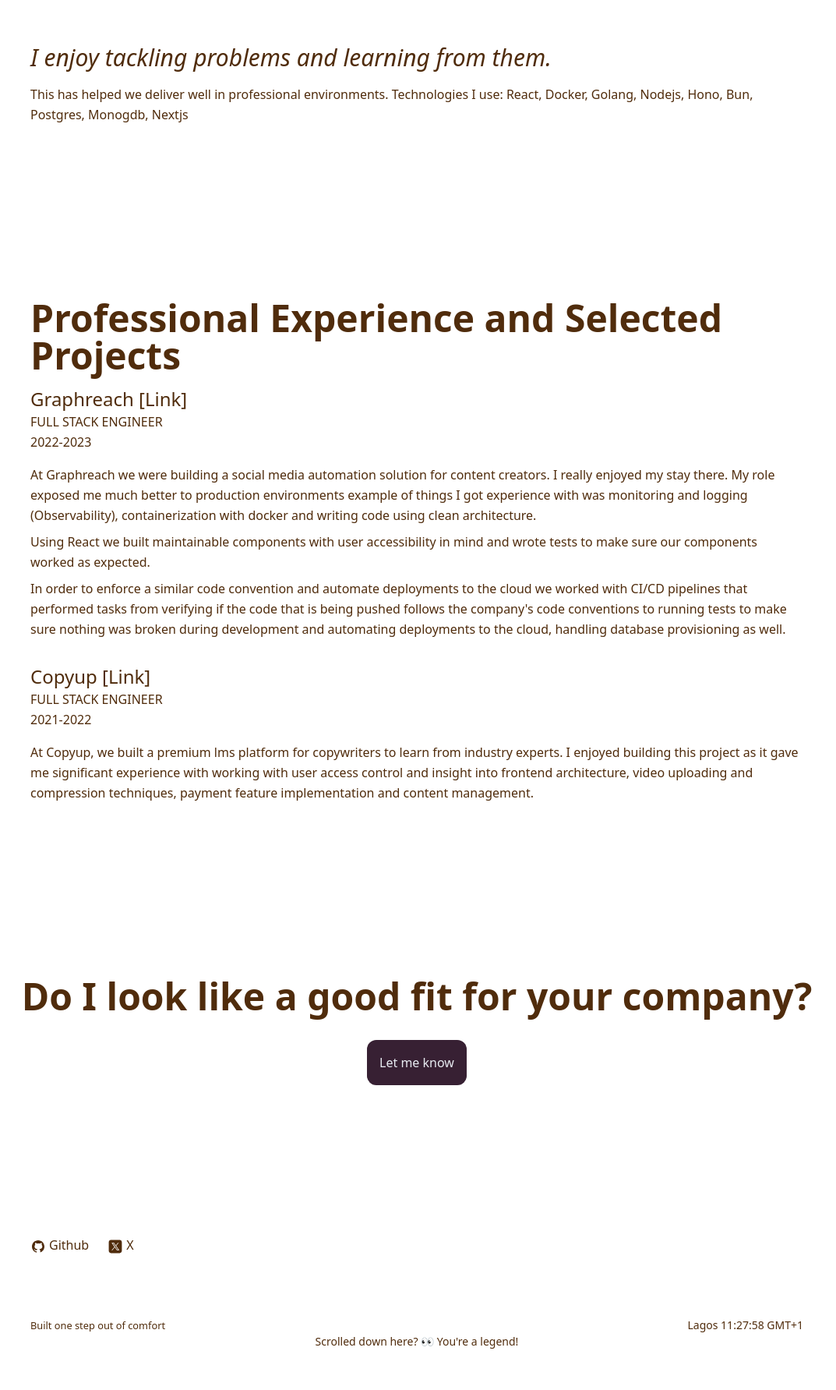
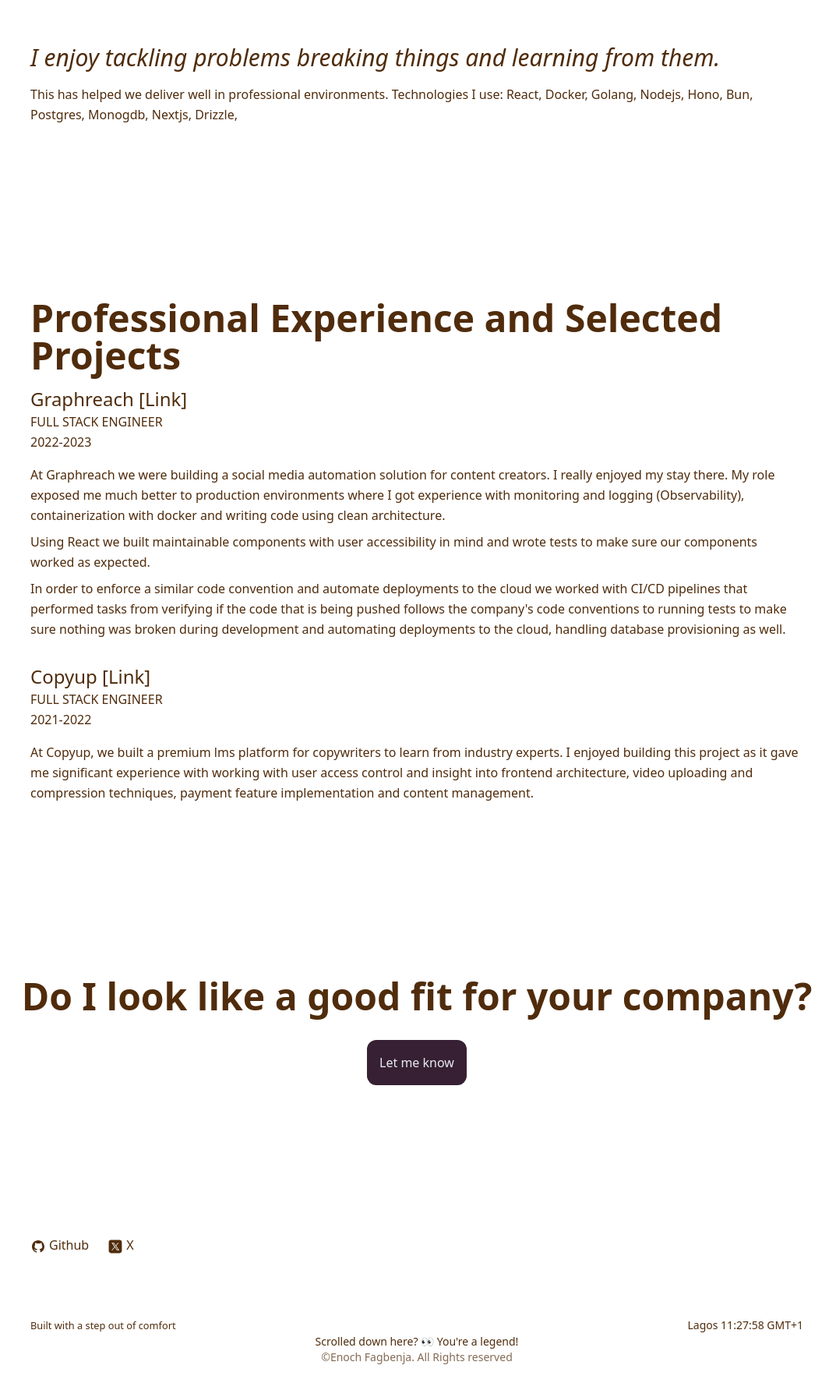
Before and after one commit to fagbenjaenoch/portfolio-v1, a React (Vite) app: page / in a window 1280 px wide. Shown: the part 904-2687 px from the top of the page at 78% size, without its empty margins (105-1178 px from the left). Built offline with nearby package versions, Linux system fonts and the light colour scheme.

Commit message:
edited my work section

```diff
--- a/src/App.tsx
+++ b/src/App.tsx
@@ -74,12 +74,12 @@ export default function App() {
 				</section>
 				<section className="px-4 py-[10rem] lg:max-w-5xl lg:mx-auto">
 					<p className="text-3xl italic">
-						I enjoy tackling problems and learning from them.
+						I enjoy tackling problems breaking things and learning from them.
 					</p>
 					<div className="mt-4">
 						This has helped we deliver well in professional environments.
 						Technologies I use: React, Docker, Golang, Nodejs, Hono, Bun,
-						Postgres, Monogdb, Nextjs
+						Postgres, Monogdb, Nextjs, Drizzle,
 					</div>
 				</section>
 				<section className="px-4 py-[4rem] lg:max-w-5xl lg:mx-auto">
@@ -97,18 +97,16 @@ export default function App() {
 										At Graphreach we were building a social media automation
 										solution for content creators. I really enjoyed my stay
 										there. My role exposed me much better to production
-										environments example of things I got experience with was
-										monitoring and logging (Observability), containerization
-										with docker and writing code using clean architecture.
+										environments where I got experience with monitoring and
+										logging (Observability), containerization with docker and
+										writing code using clean architecture.
 									</p>
 									<p className="mt-2">
-										{/*// TODO: Replace the margin top with line height*/}
 										Using React we built maintainable components with user
 										accessibility in mind and wrote tests to make sure our
 										components worked as expected.
 									</p>
 									<p className="mt-2">
-										{/*// TODO: Replace the margin top with line height*/}
 										In order to enforce a similar code convention and automate
 										deployments to the cloud we worked with CI/CD pipelines that
 										performed tasks from verifying if the code that is being
@@ -162,14 +160,15 @@ export default function App() {
 						))}
 					</div>
 					<div className="flex items-center justify-between mt-[5rem]">
-						<small>Built one step out of comfort</small>
+						<small>Built with a step out of comfort</small>
 						<span className="text-sm">
 							Lagos <Time />
 						</span>
 					</div>
-					<p className="text-center text-sm">
-						Scrolled down here? 👀 You're a legend!
-					</p>
+					<div className="text-center text-sm">
+						<p>Scrolled down here? 👀 You're a legend!</p>
+						<p className="opacity-70">©Enoch Fagbenja. All Rights reserved</p>
+					</div>
 				</footer>
 			</div>
 			{/* Gradient Background from https://patterncraft.fun/ */}
```
